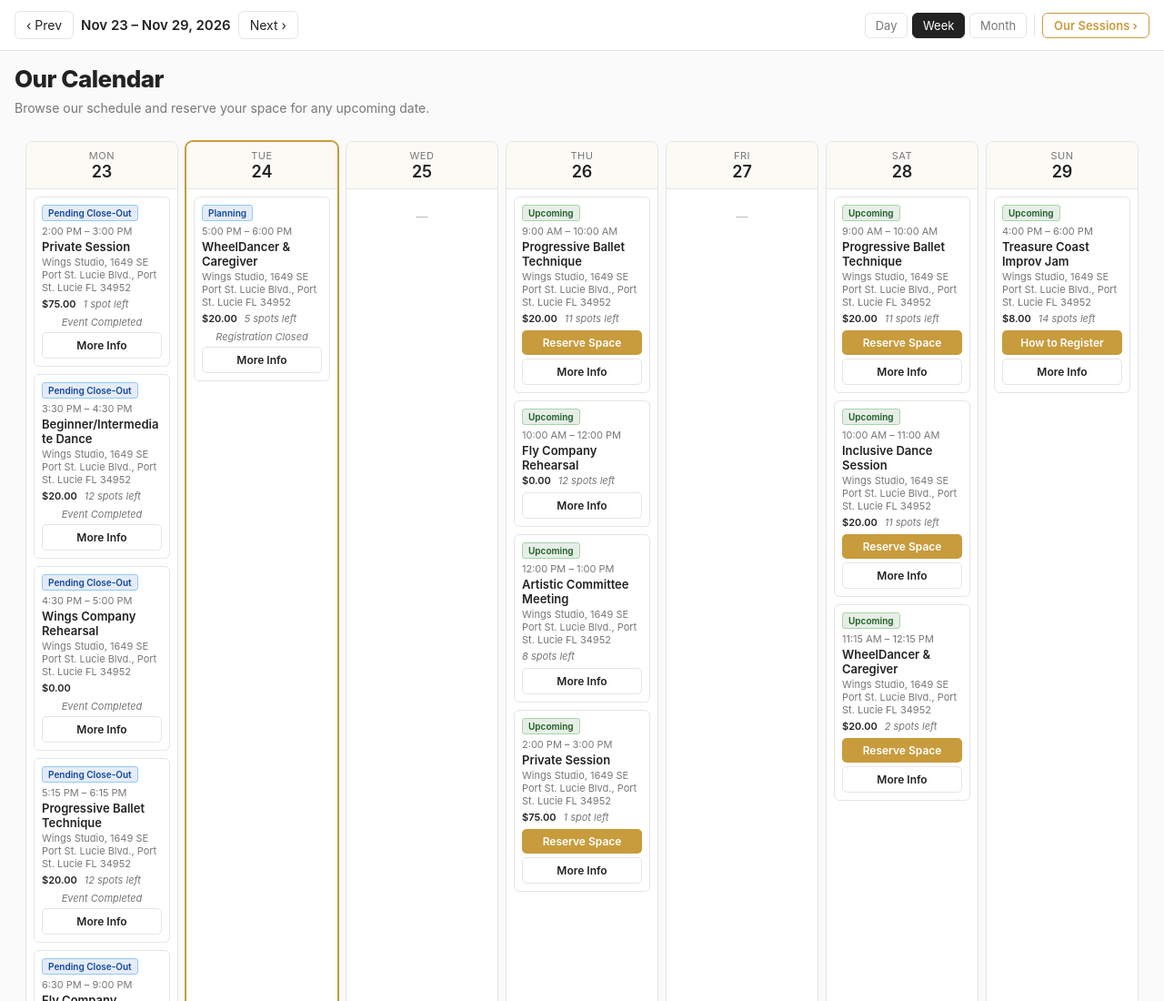
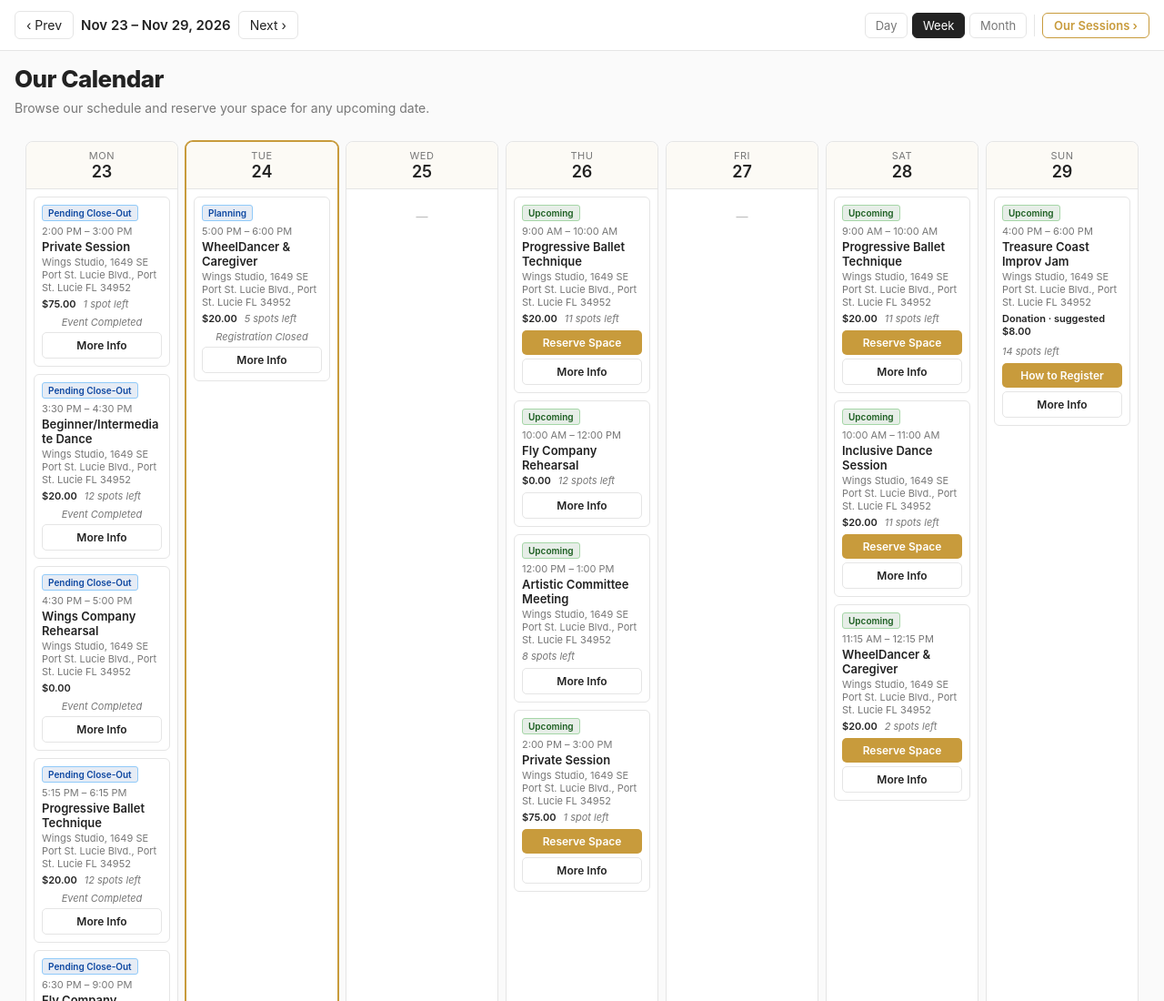
Before and after one commit to yellowstudios/wingsstudio, a plain HTML site: page index.html in a window 1280 px wide. Shown: the top 1100 px of the page at 91% size. Drawn offline with Linux system fonts and the light colour scheme.

Commit message:
Add files via upload

```diff
--- a/index.html
+++ b/index.html
@@ -645,6 +645,11 @@ function fetchStaticJson() {
       return isNaN(num) ? 60 : num;
     }
 
+    // The price on a calendar card: "Donation · suggested $8.00" for pay-what-you-can dates
+    function cardCostHtml(ev) {
+      if (ev.donation) return '<span class="event-cost">Donation' + (Number(ev.suggestedAmount) > 0 ? ' · suggested $' + Number(ev.suggestedAmount).toFixed(2) : '') + '</span>';
+      return ev.costText ? '<span class="event-cost">' + esc(ev.costText) + '</span>' : '';
+    }
     function getReserveButtonText(ev) {
       // Vendor form always uses "Reserve Space" regardless of type
       if (String(ev.registrationFormType || '').toLowerCase() === 'vendor') return 'Reserve Space';
@@ -706,7 +711,7 @@ function fetchStaticJson() {
               + '<div class="event-title">'+esc(ev.title)+'</div>'
               + (ev.location ? '<div class="event-location">'+esc(ev.location)+'</div>' : '')
               + '<div class="event-meta">'
-              + (ev.costText ? '<span class="event-cost">'+esc(ev.costText)+'</span>' : '')
+              + cardCostHtml(ev)
               + (ev.spotsText ? '<span class="event-spots">'+esc(ev.spotsText)+'</span>' : '')
               + '</div>'
               + btnHtml
@@ -766,7 +771,7 @@ function fetchStaticJson() {
             + '<div class="event-title">'+esc(ev.title)+'</div>'
             + (ev.location ? '<div class="event-location">'+esc(ev.location)+'</div>' : '')
             + '<div class="event-meta">'
-            + (ev.costText ? '<span class="event-cost">'+esc(ev.costText)+'</span>' : '')
+            + cardCostHtml(ev)
             + (ev.spotsText ? '<span class="event-spots">'+esc(ev.spotsText)+'</span>' : '')
             + '</div>'
             + btnHtml
```
